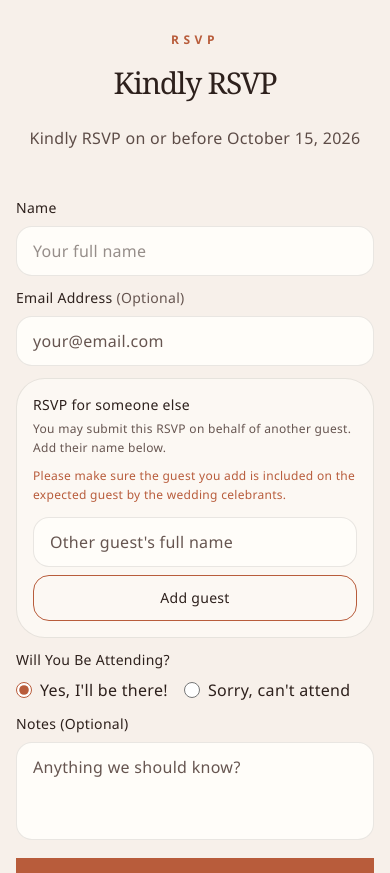
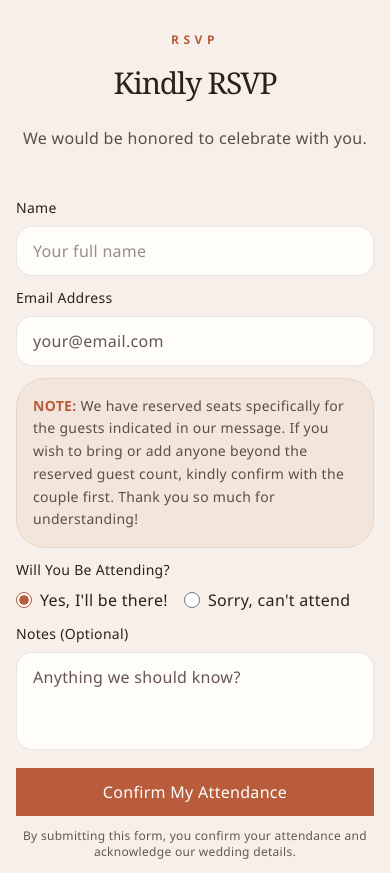
Before and after one commit to Java-rice/ar_wedding, a Next.js app: page / in a window 390 px wide. Shown: the part 8540-9413 px from the top of the page. Built offline with nearby package versions, Linux system fonts and the light colour scheme.

Commit message:
Add changes

```diff
--- a/app/api/rsvp/route.ts
+++ b/app/api/rsvp/route.ts
@@ -10,22 +10,16 @@ export async function POST(request: Request) {
     const formData: {
       name: string
       email: string
-      guestNames: string[]
       guestCount: string
       attending: 'yes' | 'no'
       notes: string
     } = {
       name: String(payload.name ?? '').trim(),
       email: String(payload.email ?? '').trim(),
-      guestNames: Array.isArray(payload.guestNames)
-        ? payload.guestNames.map((name: unknown) => String(name).trim()).filter(Boolean)
-        : [],
       guestCount: '1',
       attending: payload.attending === 'no' ? 'no' : 'yes',
       notes: String(payload.notes ?? '').trim(),
     }
-
-    formData.guestCount = String(1 + formData.guestNames.length)
 
     if (!formData.name) {
       return NextResponse.json(
--- a/app/components/sections/rsvp.tsx
+++ b/app/components/sections/rsvp.tsx
@@ -7,7 +7,6 @@ type RSVPConfirmationDetails = {
   name: string
   email: string
   attending: string
-  guestNames: string[]
 }
 
 const churchMapUrl = 'https://www.google.com/maps/place/Iglesia+Ni+Cristo+%5BBulacan+South%5D+-+Ciudad+De+Victoria/@14.7952083,120.9466071,17z/data=!3m1!4b1!4m6!3m5!1s0x3397ad9743d39081:0xe9b817c585bdcb8f!8m2!3d14.7952083!4d120.949182!16s%2Fg%2F11f11nmcr1?entry=ttu&g_ep=EgoyMDI2MDkwOS4wIKXMDSoASAFQAw%3D%3D'
@@ -16,6 +15,12 @@ const receptionMapUrl = 'https://www.google.com/maps/place/The+Pace/@14.7841334,
 // Sample QR implementation: replace these generated images with local QR assets when ready.
 const qrCodeUrl = (mapUrl: string) =>
   `https://api.qrserver.com/v1/create-qr-code/?size=240x240&data=${encodeURIComponent(mapUrl)}`
+
+const weddingDetails = [
+  ['Date', 'Tuesday, December 1, 2026'],
+  ['Ceremony', '3:00 PM at Iglesia Ni Cristo, Ciudad de Victoria'],
+  ['Reception', 'The Pace'],
+]
 
 export function RSVP() {
   const [submitted, setSubmitted] = useState(false)
@@ -34,7 +39,7 @@ export function RSVP() {
               Kindly RSVP
             </h2>
             <p className="text-[#5d4c47]">
-              Kindly RSVP on or before October 15, 2026
+              We would be honored to celebrate with you.
             </p>
           </div>
 
@@ -53,9 +58,15 @@ export function RSVP() {
               <p className="mx-auto mt-5 max-w-md leading-relaxed text-[#554843]">
                 Your response has been received. We are grateful to celebrate this beautiful chapter with you on December 1st.
               </p>
+              <div className="mx-auto mt-5 max-w-md rounded-2xl border border-[#e7d6c5] bg-[#f7f0ea] p-4 text-left text-sm text-[#554843]">
+                <p className="mb-3 font-semibold uppercase tracking-[0.2em] text-[#b85c3b]">Wedding details</p>
+                {weddingDetails.map(([label, value]) => (
+                  <p key={label} className="py-1"><span className="font-medium text-[#7a655d]">{label}:</span> {value}</p>
+                ))}
+              </div>
               <p className="mt-5 text-sm text-[#6d5b55]">
                 {confirmationDetails?.email
-                  ? 'A confirmation email has been sent to your address.'
+                  ? 'A confirmation email has been sent to your email address.'
                   : 'The hosts have been notified of your response.'}
               </p>
               <button
@@ -63,7 +74,7 @@ export function RSVP() {
                 onClick={() => setSubmitted(false)}
                 className="mt-8 inline-flex items-center justify-center rounded-full bg-[#b85c3b] px-6 py-3 text-sm font-medium uppercase tracking-[0.16em] text-white transition duration-300 hover:-translate-y-0.5 hover:bg-[#9f4f35] active:scale-95"
               >
-                RSVP for another guest
+                Submit another RSVP
               </button>
             </div>
           ) : (
@@ -140,7 +151,7 @@ export function RSVP() {
             role="dialog"
             aria-modal="true"
             aria-labelledby="rsvp-confirmation-title"
-            className="relative w-full max-w-md rounded-[28px] border border-[#e7d6c5] bg-[#fffaf5] p-7 text-center shadow-[0_24px_80px_rgba(45,32,28,0.22)] md:p-10"
+            className="relative w-full max-w-md rounded-[28px] border border-[#e7d6c5] bg-[#fffaf5] p-7 text-center shadow-[0_24px_80px_rgba(45,32,28,0.22)] md:max-w-xl md:p-10 lg:max-w-2xl"
           >
             <button
               type="button"
@@ -177,24 +188,20 @@ export function RSVP() {
                     {confirmationDetails.attending === 'yes' ? 'Attending' : 'Unable to attend'}
                   </span>
                 </div>
-                <div className="flex justify-between gap-4 border-b border-[#e7d6c5] py-3">
-                  <span className="text-[#7a655d]">Total guests</span>
-                  <span className="text-right font-medium text-[#2d201c]">{1 + confirmationDetails.guestNames.length}</span>
-                </div>
                 <div className="flex justify-between gap-4 pt-3">
                   <span className="text-[#7a655d]">Email</span>
                   <span className="max-w-[65%] break-words text-right font-medium text-[#2d201c]">
                     {confirmationDetails.email || 'Not provided'}
                   </span>
                 </div>
-                {confirmationDetails.guestNames.length > 0 && (
-                  <div className="mt-3 border-t border-[#e7d6c5] pt-3">
-                    <span className="text-[#7a655d]">Additional guests</span>
-                    <p className="mt-1 font-medium text-[#2d201c]">{confirmationDetails.guestNames.join(', ')}</p>
-                  </div>
-                )}
               </div>
             )}
+            <div className="mt-5 rounded-2xl border border-[#e7d6c5] bg-[#f7f0ea] p-4 text-left text-sm text-[#554843]">
+              <p className="mb-3 font-semibold uppercase tracking-[0.2em] text-[#b85c3b]">Wedding details</p>
+              {weddingDetails.map(([label, value]) => (
+                <p key={label} className="py-1"><span className="font-medium text-[#7a655d]">{label}:</span> {value}</p>
+              ))}
+            </div>
             <button
               type="button"
               onClick={() => setShowConfirmation(false)}
--- a/app/components/ui/rsvp-form.tsx
+++ b/app/components/ui/rsvp-form.tsx
@@ -7,7 +7,6 @@ interface RSVPFormProps {
     name: string
     email: string
     attending: string
-    guestNames: string[]
   }) => void
 }
 
@@ -18,8 +17,6 @@ export function RSVPForm({ onSubmit }: RSVPFormProps) {
     attending: 'yes',
     notes: '',
   })
-  const [additionalGuestName, setAdditionalGuestName] = useState('')
-  const [additionalGuestNames, setAdditionalGuestNames] = useState<string[]>([])
   const [isLoading, setIsLoading] = useState(false)
   const [error, setError] = useState('')
 
@@ -42,7 +39,7 @@ export function RSVPForm({ onSubmit }: RSVPFormProps) {
         headers: {
           'Content-Type': 'application/json',
         },
-        body: JSON.stringify({ ...formData, guestNames: additionalGuestNames }),
+        body: JSON.stringify(formData),
       })
 
       const data = await response.json().catch(() => null)
@@ -52,7 +49,7 @@ export function RSVPForm({ onSubmit }: RSVPFormProps) {
         throw new Error(message)
       }
 
-      onSubmit({ ...formData, guestNames: additionalGuestNames })
+      onSubmit(formData)
     } catch (err) {
       const message = err instanceof Error && err.message ? err.message : 'Failed to submit RSVP. Please try again.'
       setError(message)
@@ -90,7 +87,7 @@ export function RSVPForm({ onSubmit }: RSVPFormProps) {
       {/* Email Address */}
       <div className="space-y-2">
         <label htmlFor="email" className="block text-sm font-medium text-foreground">
-          Email Address <span className="font-normal text-muted-foreground">(Optional)</span>
+          Email Address
         </label>
         <input
           type="email"
@@ -103,59 +100,9 @@ export function RSVPForm({ onSubmit }: RSVPFormProps) {
         />
       </div>
 
-      {/* Additional guests */}
-      <div className="space-y-3 rounded-2xl border border-border bg-card/60 p-4">
-        <div>
-          <label htmlFor="additionalGuestName" className="block text-sm font-medium text-foreground">
-            RSVP for someone else
-          </label>
-          <p className="mt-1 text-xs leading-relaxed text-muted-foreground">
-            You may submit this RSVP on behalf of another guest. Add their name below.
-          </p>
-          <p className="mt-2 text-xs leading-relaxed text-[#b85c3b]">
-            Please make sure the guest you add is included on the expected guest by the wedding celebrants.
-          </p>
-        </div>
-        <div className="flex flex-col gap-2 sm:flex-row">
-          <input
-            type="text"
-            id="additionalGuestName"
-            value={additionalGuestName}
-            onChange={(e) => setAdditionalGuestName(e.target.value)}
-            placeholder="Other guest's full name"
-            className="min-w-0 flex-1 px-4 py-3 border border-border rounded-lg bg-card text-foreground placeholder-muted-foreground focus:outline-none focus:ring-2 focus:ring-accent focus:border-transparent"
-          />
-          <button
-            type="button"
-            onClick={() => {
-              const name = additionalGuestName.trim()
-              if (!name) return
-              setAdditionalGuestNames((names) => [...names, name])
-              setAdditionalGuestName('')
-            }}
-            className="rounded-lg border border-accent px-4 py-3 text-sm font-medium text-foreground transition hover:bg-accent/10"
-          >
-            Add guest
-          </button>
-        </div>
-        {additionalGuestNames.length > 0 && (
-          <ul className="space-y-2" aria-label="Additional guests">
-            {additionalGuestNames.map((guestName, index) => (
-              <li key={`${guestName}-${index}`} className="flex items-center justify-between rounded-lg bg-background px-3 py-2 text-sm text-foreground">
-                <span>{guestName}</span>
-                <button
-                  type="button"
-                  onClick={() => setAdditionalGuestNames((names) => names.filter((_, guestIndex) => guestIndex !== index))}
-                  aria-label={`Remove ${guestName}`}
-                  className="px-2 text-lg leading-none text-muted-foreground transition hover:text-foreground"
-                >
-                  &times;
-                </button>
-              </li>
-            ))}
-          </ul>
-        )}
-      </div>
+      <p className="rounded-2xl border border-[#e7d6c5] bg-[#f2e6dc] p-4 text-sm leading-relaxed text-[#5d4c47]">
+        <strong className="font-semibold text-[#b85c3b]">NOTE:</strong> We have reserved seats specifically for the guests indicated in our message. If you wish to bring or add anyone beyond the reserved guest count, kindly confirm with the couple first. Thank you so much for understanding!
+      </p>
 
       {/* Attendance */}
       <div className="space-y-2">
```
Also changed, not shown: app/lib/rsvp-email.ts (+8 -10 lines).
